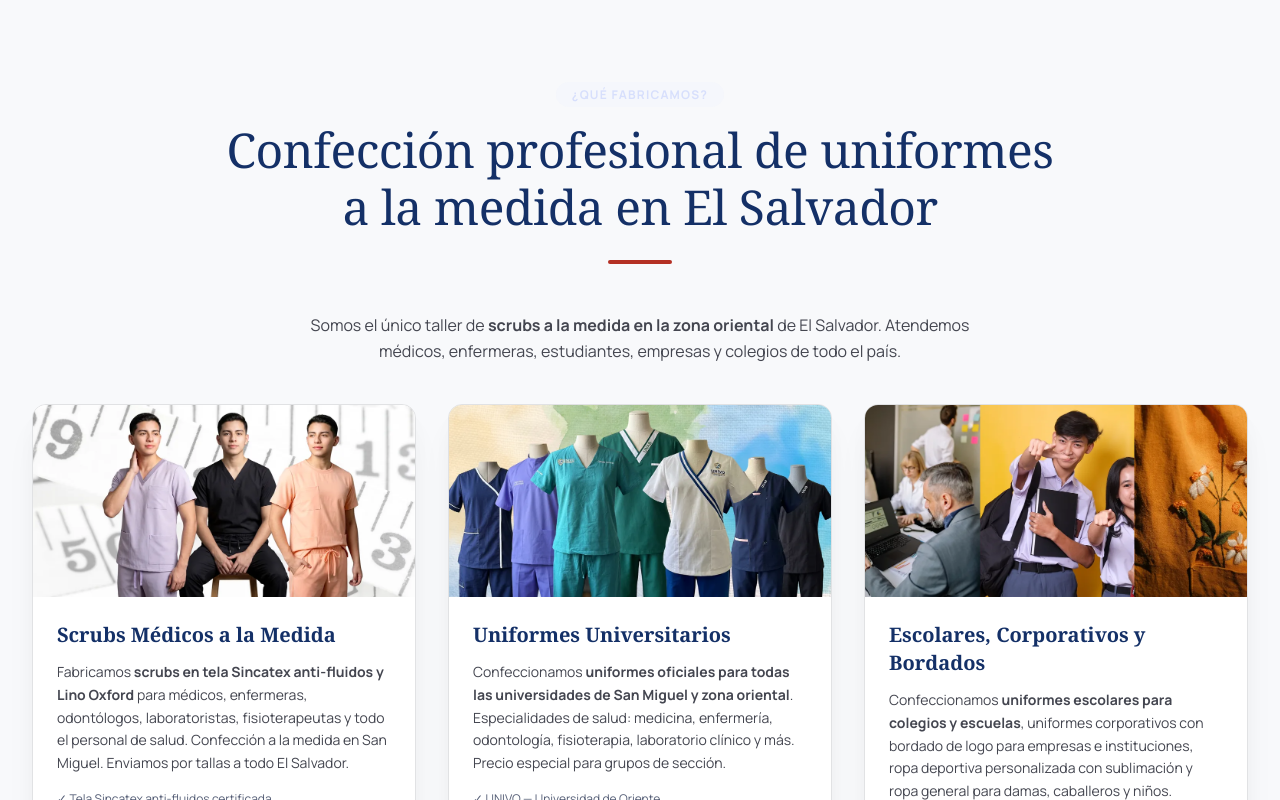
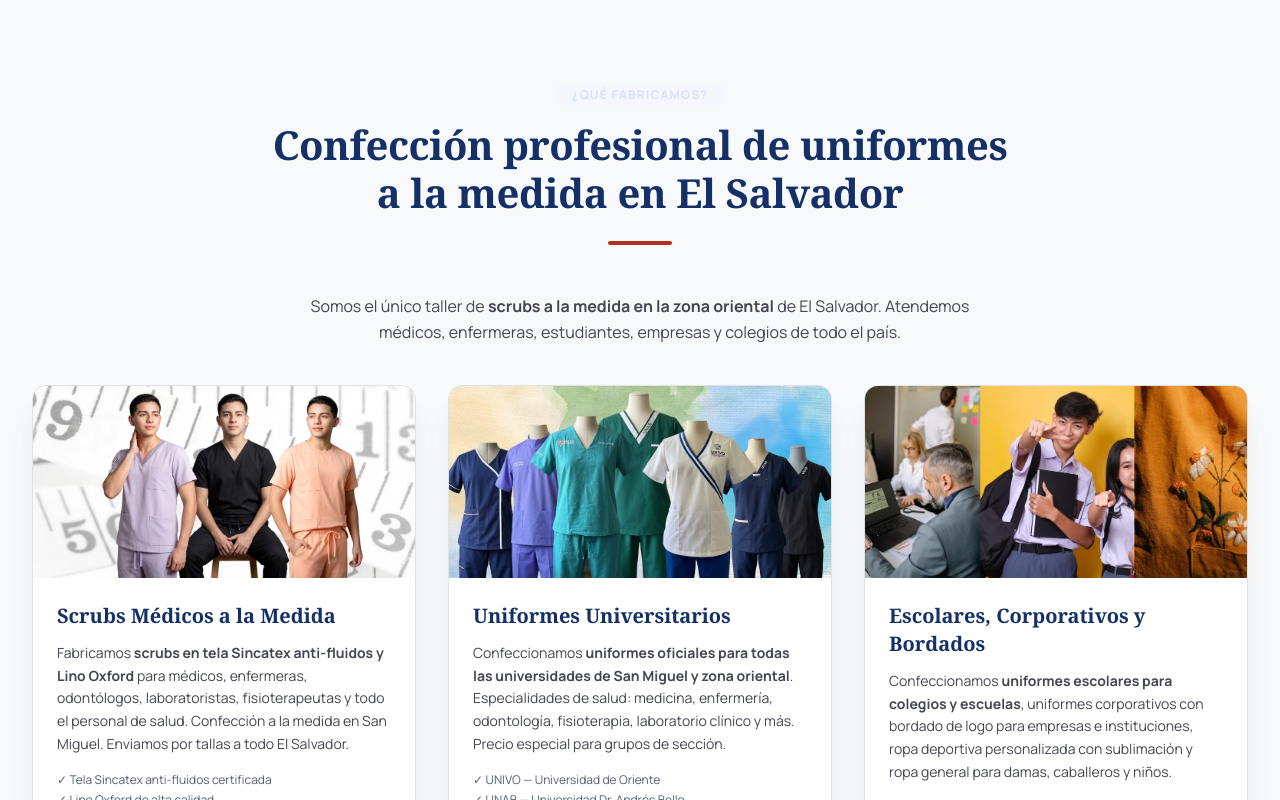
Before and after one commit to carlosm-lab/confeccionesliss, a Next.js app: page / in a window 1280 px wide. Shown: the part 2420-3220 px from the top of the page. Built offline with nearby package versions, Linux system fonts and the light colour scheme.

Commit message:
style(mobile): reduce title font size and add bold weight

```diff
--- a/src/app/globals.css
+++ b/src/app/globals.css
@@ -162,7 +162,8 @@
   .section-title {
     font-family: "Noto Serif", serif;
     color: var(--color-primary);
-    font-size: 1.625rem;
+    font-size: 1.375rem; /* 22px */
+    font-weight: 700;
     line-height: 1.2;
     letter-spacing: -0.01em;
     text-wrap: balance;
@@ -170,14 +171,14 @@
 
   @media (min-width: 768px) {
     .section-title {
-      font-size: 2.25rem;
+      font-size: 2rem; /* 32px */
       text-align: center;
     }
   }
 
   @media (min-width: 1024px) {
     .section-title {
-      font-size: 3rem;
+      font-size: 2.5rem; /* 40px */
     }
   }
 }
```
